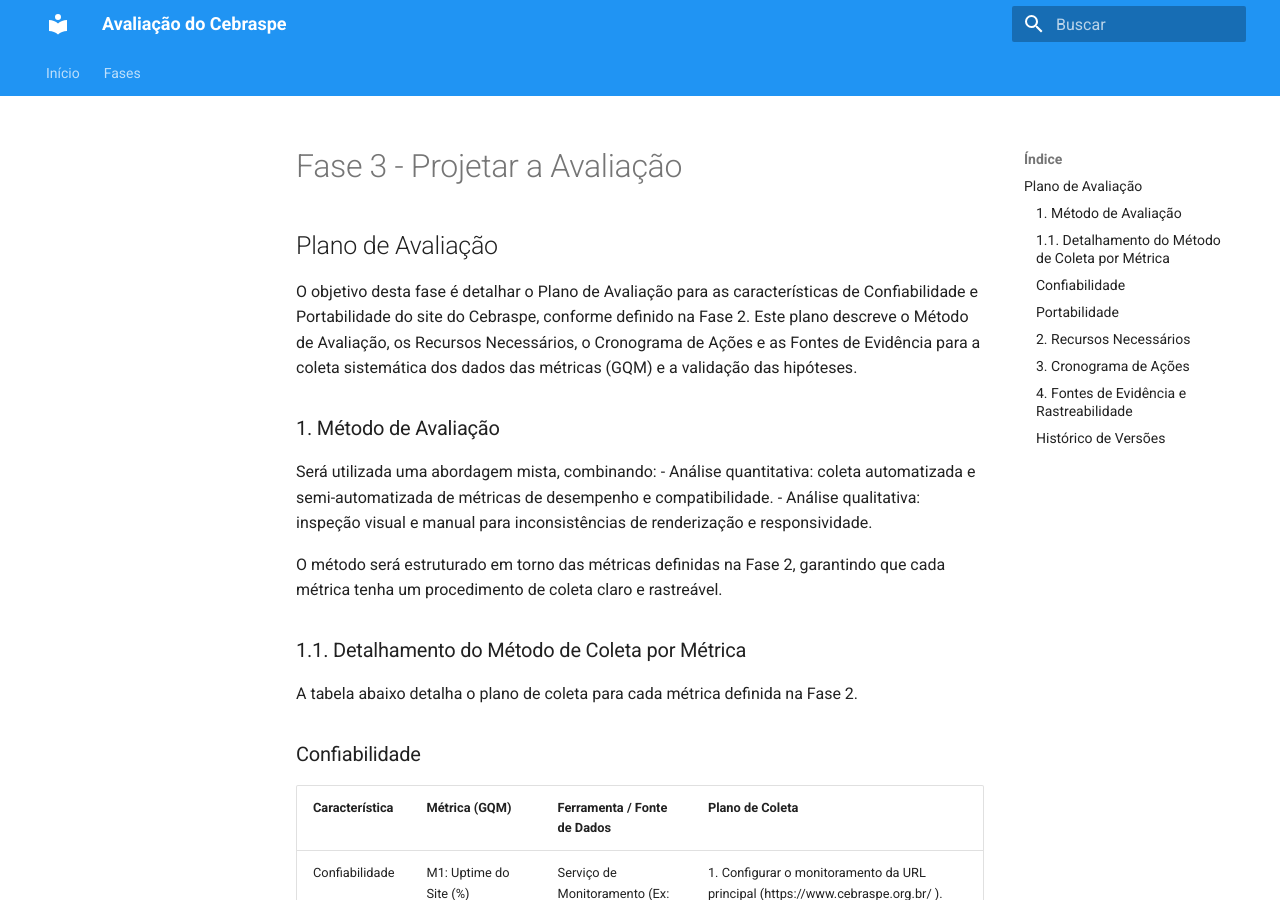
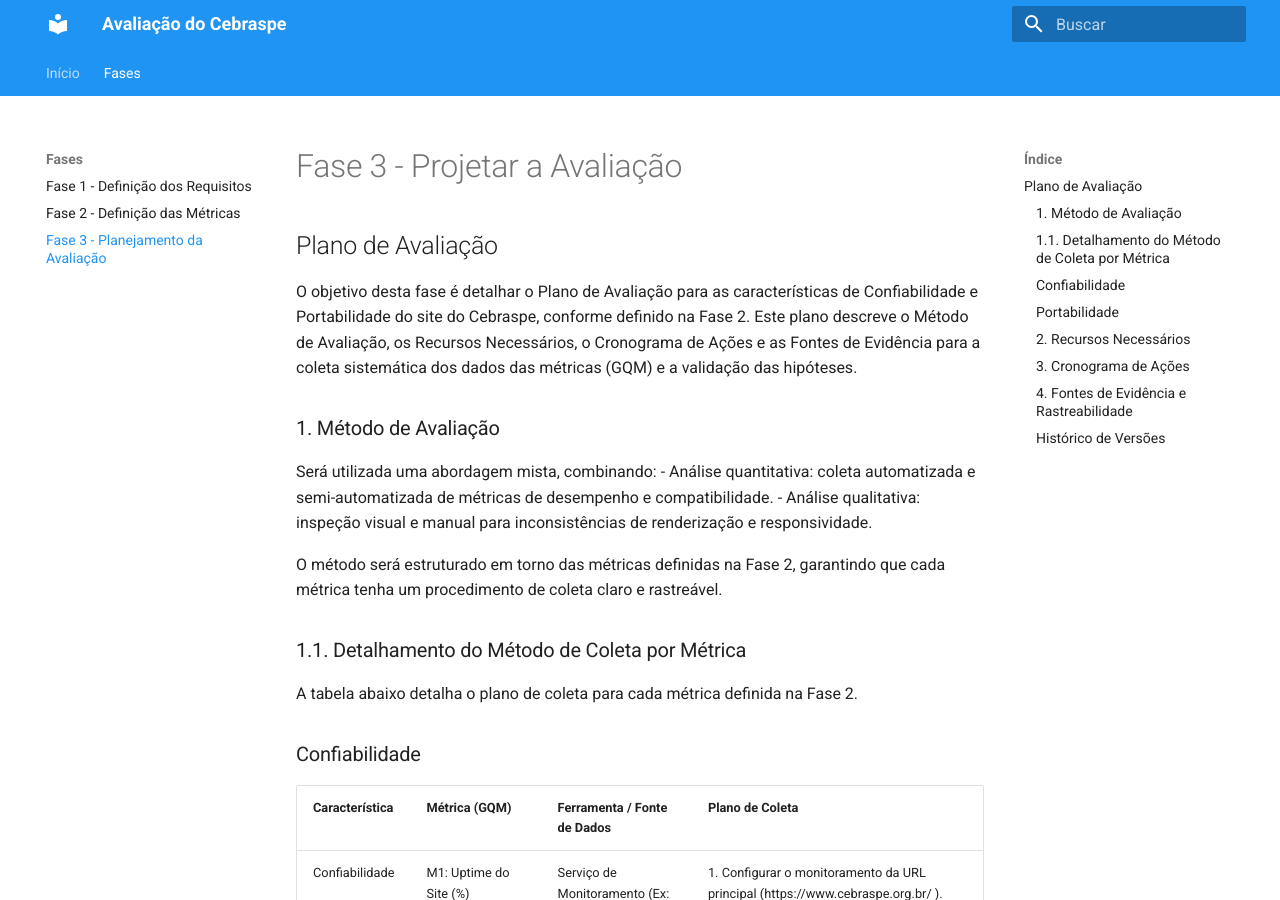
Before and after one commit to FCTE-Qualidade-de-Software-1/2025-2_T02_FRANCES-ALLEN, an MkDocs documentation site: the page built from docs/fase3.md, in a window 1280 px wide and 900 px high. Built offline with MkDocs 1.6.1 and Material for MkDocs 9.7.7, drawn with Linux system fonts in a browser that asks for light colours.

Commit message:
Update mkdocs.yml

```diff
--- a/mkdocs.yml
+++ b/mkdocs.yml
@@ -26,6 +26,7 @@ nav:
   - Fases:
       - "Fase 1 - Definição dos Requisitos": fase1.md
       - "Fase 2 - Definição das Métricas": fase2.md
+      - "Fase 3 - Planejamento da Avaliação": fase3.md
 extra:
   social:
     - icon: fontawesome/brands/github
```
